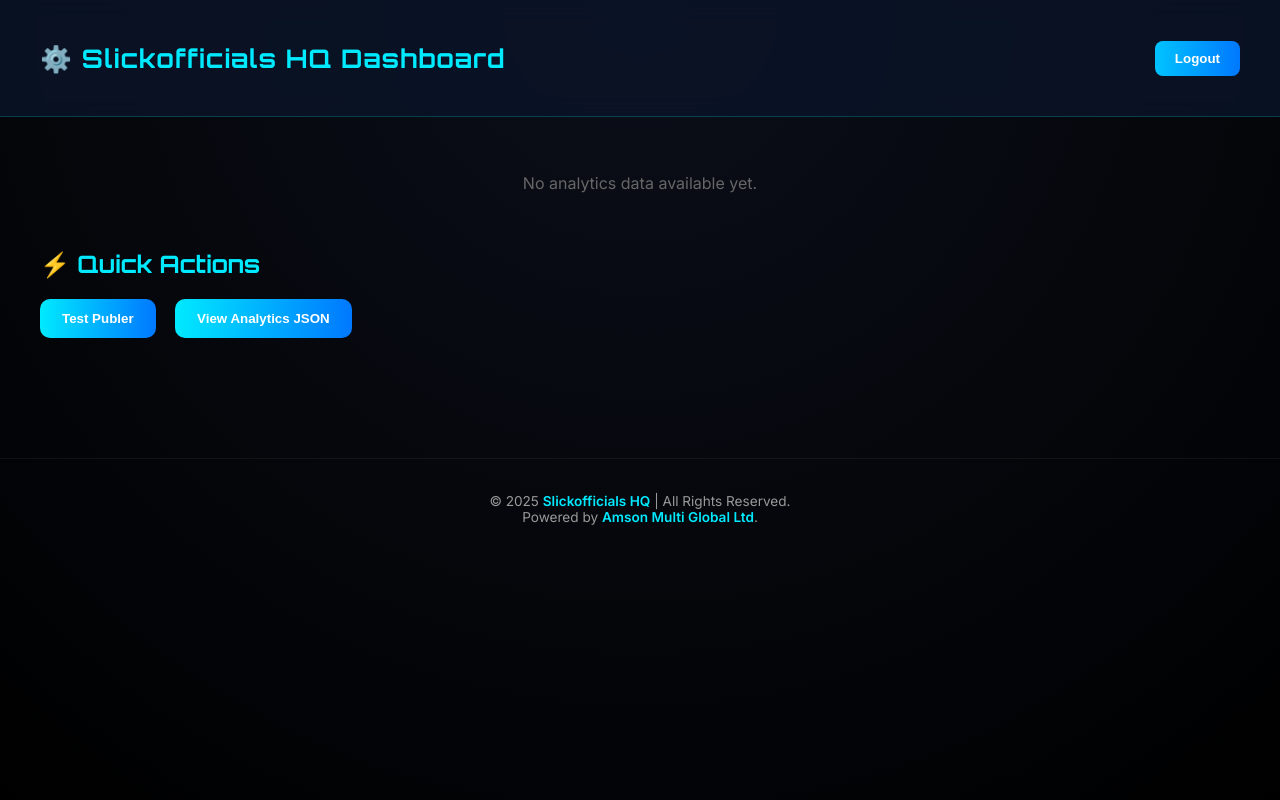
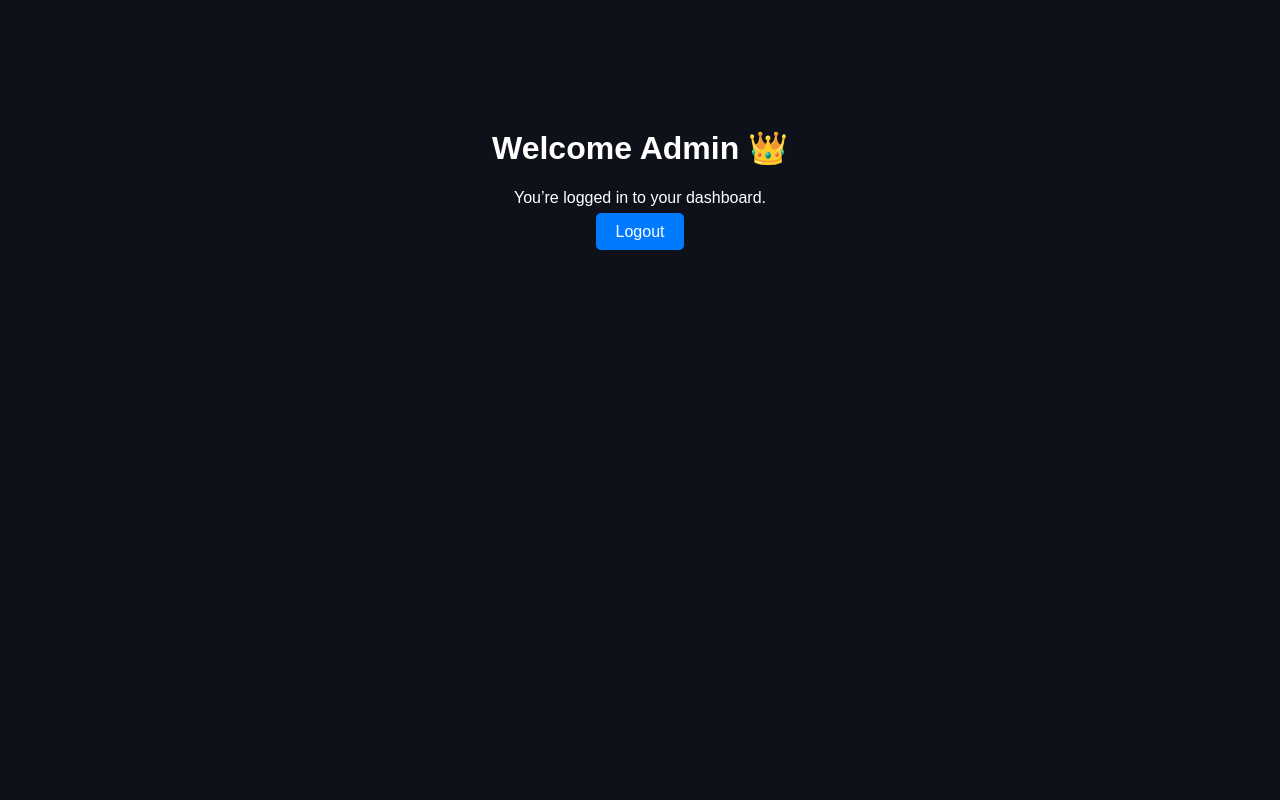
Before and after one commit to slickofficials/SlickOfficials-HQ-HUB, a Flask app: page / in a window 1280 px wide. Run offline with Flask 3, Linux system fonts and the light colour scheme; the visitor is signed in with stand-in values (Sample User, id 1).

Commit message:
Update dashboard.html

```diff
--- a/templates/dashboard.html
+++ b/templates/dashboard.html
@@ -2,178 +2,28 @@
 <html lang="en">
 <head>
     <meta charset="UTF-8">
-    <meta name="viewport" content="width=device-width, initial-scale=1.0">
-    <title>Slickofficials HQ Dashboard</title>
-    <link href="https://fonts.googleapis.com/css2?family=Orbitron:wght@500;700&family=Inter:wght@400;600&display=swap" rel="stylesheet">
+    <title>Admin Dashboard</title>
     <style>
         body {
-            font-family: 'Inter', sans-serif;
-            background: radial-gradient(circle at top, #0b0f1a, #000000);
-            color: #e0e0e0;
-            margin: 0;
-            padding: 0;
-            min-height: 100vh;
-            overflow-x: hidden;
+            font-family: Arial, sans-serif;
+            background: #0f111a;
+            color: white;
+            text-align: center;
+            padding-top: 100px;
         }
-
-        header {
-            background: rgba(10, 20, 40, 0.8);
-            backdrop-filter: blur(12px);
-            padding: 25px 40px;
-            display: flex;
-            justify-content: space-between;
-            align-items: center;
-            border-bottom: 1px solid rgba(0, 255, 255, 0.2);
-        }
-
-        header h1 {
-            font-family: 'Orbitron', sans-serif;
-            color: #00eaff;
-            font-size: 1.6rem;
-            letter-spacing: 1px;
-        }
-
-        .logout-btn {
-            background: linear-gradient(90deg, #00c3ff, #0078ff);
-            border: none;
+        a {
+            background: #007bff;
             color: white;
             padding: 10px 20px;
-            border-radius: 8px;
-            font-weight: 600;
-            cursor: pointer;
-            transition: 0.3s;
+            border-radius: 5px;
+            text-decoration: none;
         }
-
-        .logout-btn:hover {
-            transform: scale(1.05);
-            box-shadow: 0 0 15px #00eaff;
-        }
-
-        .container {
-            padding: 40px;
-        }
-
-        .metrics {
-            display: grid;
-            grid-template-columns: repeat(auto-fit, minmax(250px, 1fr));
-            gap: 25px;
-        }
-
-        .card {
-            background: linear-gradient(145deg, #111827, #0a0f1f);
-            border: 1px solid rgba(0, 255, 255, 0.15);
-            border-radius: 12px;
-            padding: 25px;
-            text-align: center;
-            box-shadow: 0 0 15px rgba(0, 255, 255, 0.05);
-            transition: transform 0.3s, box-shadow 0.3s;
-        }
-
-        .card:hover {
-            transform: translateY(-5px);
-            box-shadow: 0 0 25px rgba(0, 255, 255, 0.2);
-        }
-
-        .metric-title {
-            color: #00eaff;
-            font-weight: 600;
-            margin-bottom: 10px;
-        }
-
-        .metric-value {
-            font-size: 1.5rem;
-            font-weight: bold;
-            color: #ffffff;
-        }
-
-        .quick-actions {
-            margin-top: 40px;
-        }
-
-        .quick-actions h2 {
-            font-family: 'Orbitron', sans-serif;
-            color: #00eaff;
-            margin-bottom: 20px;
-        }
-
-        .action-btn {
-            background: linear-gradient(90deg, #00eaff, #0078ff);
-            border: none;
-            color: white;
-            padding: 12px 22px;
-            border-radius: 10px;
-            font-weight: 600;
-            cursor: pointer;
-            margin-right: 15px;
-            transition: 0.3s;
-        }
-
-        .action-btn:hover {
-            transform: scale(1.05);
-            box-shadow: 0 0 20px #00eaff;
-        }
-
-        footer {
-            margin-top: 80px;
-            text-align: center;
-            font-size: 0.85rem;
-            color: #999;
-            border-top: 1px solid rgba(255, 255, 255, 0.05);
-            padding: 20px;
-        }
-
-        footer strong {
-            color: #00eaff;
-        }
+        a:hover { background: #0056b3; }
     </style>
 </head>
 <body>
-
-    <header>
-        <h1>⚙️ Slickofficials HQ Dashboard</h1>
-        <form action="{{ url_for('logout') }}" method="get">
-            <button class="logout-btn">Logout</button>
-        </form>
-    </header>
-
-    <div class="container">
-        <section class="metrics">
-            {% for item in analytics %}
-            <div class="card">
-                <div class="metric-title">{{ item.metric_name }}</div>
-                <div class="metric-value">{{ item.metric_value }}</div>
-                <small>{{ item.created_at.strftime('%Y-%m-%d %H:%M') }}</small>
-            </div>
-            {% else %}
-            <p style="text-align:center;color:#666;">No analytics data available yet.</p>
-            {% endfor %}
-        </section>
-
-        <section class="quick-actions">
-            <h2>⚡ Quick Actions</h2>
-            <button class="action-btn" onclick="runTestPubler()">Test Publer</button>
-            <button class="action-btn" onclick="viewJSON('/json/analytics')">View Analytics JSON</button>
-        </section>
-    </div>
-
-    <footer>
-        <p>© 2025 <strong>Slickofficials HQ</strong> | All Rights Reserved.<br>
-        Powered by <strong>Amson Multi Global Ltd</strong>.</p>
-    </footer>
-
-    <script>
-        async function runTestPubler() {
-            const res = await fetch('/test_publer');
-            const data = await res.json();
-            alert(JSON.stringify(data, null, 2));
-        }
-
-        async function viewJSON(endpoint) {
-            const res = await fetch(endpoint);
-            const data = await res.json();
-            alert(JSON.stringify(data, null, 2));
-        }
-    </script>
-
+    <h1>Welcome Admin 👑</h1>
+    <p>You’re logged in to your dashboard.</p>
+    <a href="{{ url_for('logout') }}">Logout</a>
 </body>
 </html>
```
